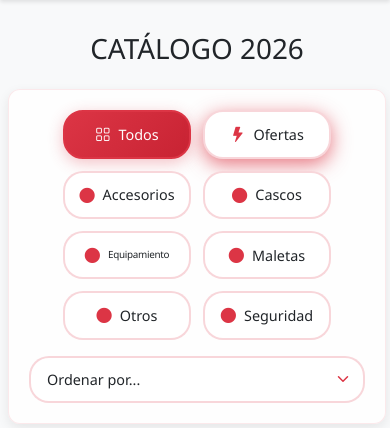
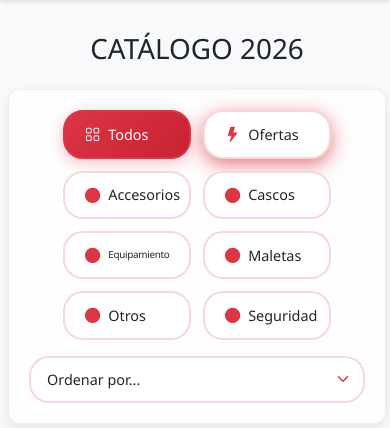
Before and after one commit to Lucvvs/balu, a Django app: page /productos/ in a window 390 px wide. Shown: the part 72-500 px from the top of the page. Run offline with Django 5.2, Linux system fonts and the light colour scheme; data comes from the database, SQL or seed files in the repository; data that the repository does not hold is empty.

Commit message:
Lista categorias responsives.2

```diff
--- a/static/css/responsive.css
+++ b/static/css/responsive.css
@@ -1446,8 +1446,8 @@
         width: calc((100% - 1rem) / 3 * 1.2);
         min-width: 0;
         flex: 0 0 calc((100% - 1rem) / 3 * 1.2);
-        justify-content: center;
-        text-align: center;
+        justify-content: flex-start;
+        text-align: left;
         box-sizing: border-box;
     }
 
```
